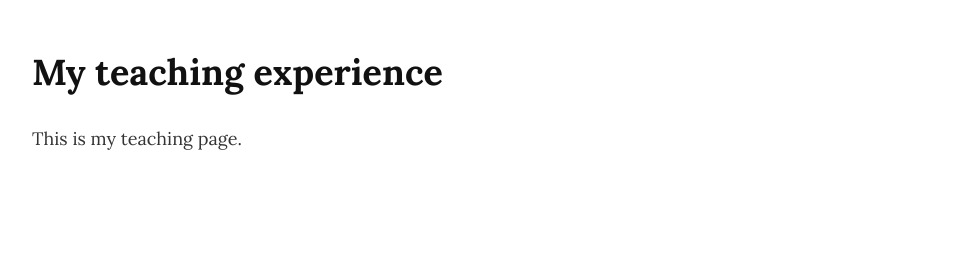
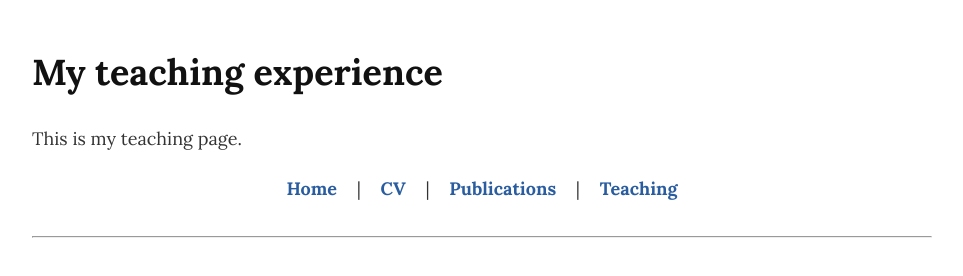
Before and after one commit to yencwang/.github.io, a plain HTML site: page teaching.html in a window 1280 px wide. Shown: the whole page, without its empty margins (158-1121 px from the left). Drawn offline with Linux system fonts and the light colour scheme.

Commit message:
Update teaching.html

```diff
--- a/teaching.html
+++ b/teaching.html
@@ -12,3 +12,11 @@
     <p>This is my teaching page.</p>
 </body>
 </html>
+
+<nav class="navbar">
+  <a href="index.html">Home</a> |
+  <a href="cv.html">CV</a> |
+  <a href="publications.html">Publications</a> |
+  <a href="teaching.html">Teaching</a>
+</nav>
+<hr>
```
